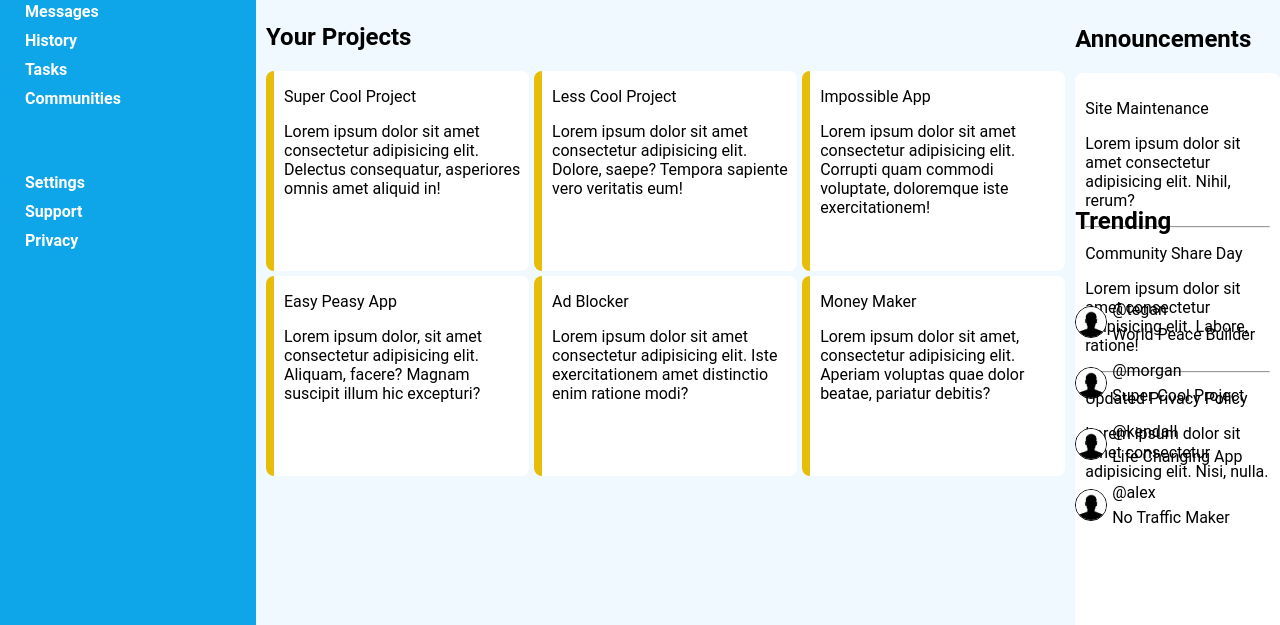
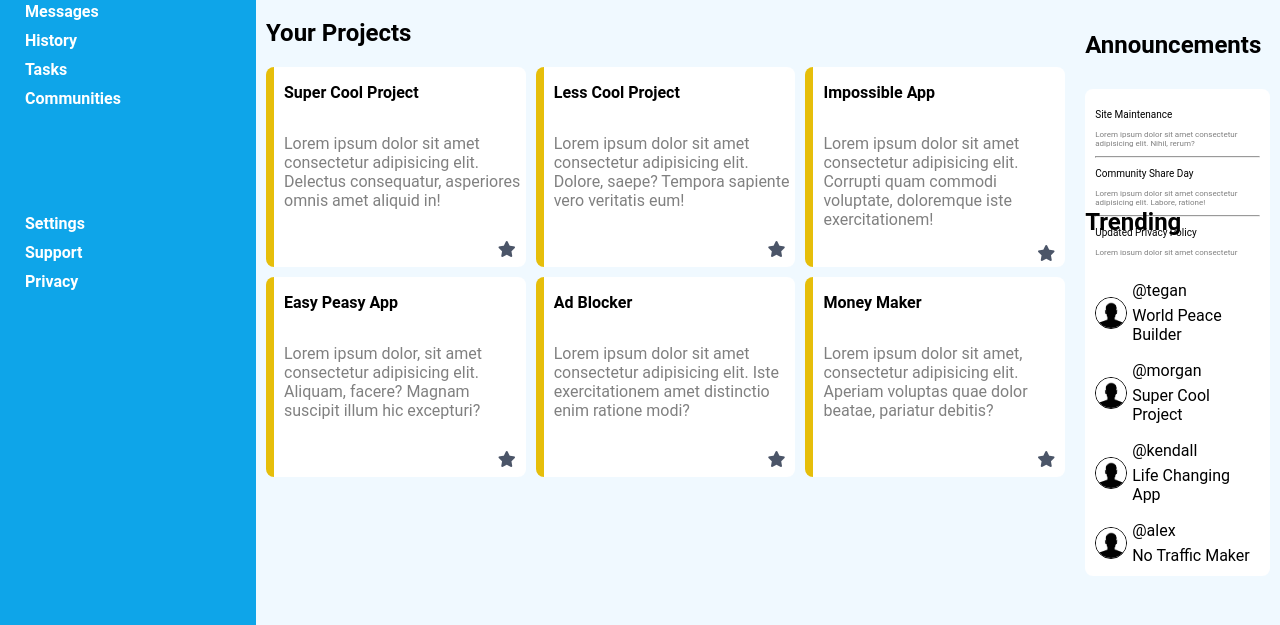
Before and after one commit to Tomasjaggard/odin-admin-dashboard, a plain HTML site: page index.html in a window 1280 px wide. Shown: the part 175-800 px from the top of the page. Drawn offline with Linux system fonts and the light colour scheme.

Commit message:
Update styles

```diff
--- a/index.html
+++ b/index.html
@@ -63,32 +63,44 @@
                     <div class="card">
                         <p class="title">Super Cool Project</p>
                         <p class="subtext">Lorem ipsum dolor sit amet consectetur adipisicing elit. Delectus consequatur, asperiores omnis amet aliquid in!</p>
-                        <p class="icons"></p>
+                        <div class="interactions">
+                            <i class="fa-solid fa-star" style="color: #4b5568;"></i>
+                        </div>
                     </div>
                     <div class="card">
                         <p class="title">Less Cool Project</p>
                         <p class="subtext">Lorem ipsum dolor sit amet consectetur adipisicing elit. Dolore, saepe? Tempora sapiente vero veritatis eum!</p>
-                        <p class="icons"></p>
+                        <div class="interactions">
+                            <i class="fa-solid fa-star" style="color: #4b5568;"></i>
+                        </div>
                     </div>
                     <div class="card">
                         <p class="title">Impossible App</p>
                         <p class="subtext">Lorem ipsum dolor sit amet consectetur adipisicing elit. Corrupti quam commodi voluptate, doloremque iste exercitationem!</p>
-                        <p class="icons"></p>
+                        <div class="interactions">
+                            <i class="fa-solid fa-star" style="color: #4b5568;"></i>
+                        </div>
                     </div>
                     <div class="card">
-                        <p class="subtext">Easy Peasy App</p>
+                        <p class="title">Easy Peasy App</p>
                         <p class="subtext">Lorem ipsum dolor, sit amet consectetur adipisicing elit. Aliquam, facere? Magnam suscipit illum hic excepturi?</p>
-                        <p class="icons"></p>
+                        <div class="interactions">
+                            <i class="fa-solid fa-star" style="color: #4b5568;"></i>
+                        </div>
                     </div>
                     <div class="card">
                         <p class="title">Ad Blocker</p>
                         <p class="subtext">Lorem ipsum dolor sit amet consectetur adipisicing elit. Iste exercitationem amet distinctio enim ratione modi?</p>
-                        <p class="icons"></p>
+                        <div class="interactions">
+                            <i class="fa-solid fa-star" style="color: #4b5568;"></i>
+                        </div>
                     </div>
                     <div class="card">
                         <p class="title">Money Maker</p>
                         <p class="subtext">Lorem ipsum dolor sit amet, consectetur adipisicing elit. Aperiam voluptas quae dolor beatae, pariatur debitis?</p>
-                        <p class="icons"></p>
+                        <div class="interactions">
+                            <i class="fa-solid fa-star" style="color: #4b5568;"></i>
+                        </div>
                     </div>
                 </div>
             </div>
@@ -111,8 +123,9 @@
                     </div>
                 </div>
             </div>
+            <div class="trending">
                 <h2>Trending</h2>
-            <div class="trending">
+                <div class="trending_content">
                     <div class="person">
                         <img src="person.jpg" alt="">
                         <div class="details">
@@ -144,5 +157,6 @@
                 </div>
             </div>
         </div>
+    </div>
 </body>
 </html>
--- a/style.css
+++ b/style.css
@@ -30,7 +30,8 @@ body{
 
 #logo{
     grid-column: 1/2;
-    padding: 35px 0 0 25px;
+    font-size: 25px;
+    padding: 25px 0 60px 25px;
 }
 
 #user_buttons, #support_buttons{
@@ -40,10 +41,11 @@ body{
 
 #user_buttons{
     grid-row: 2/4;
-
+    margin-bottom: 5px;
 }
 
 #support_buttons{
+    padding-top: 50px;
     grid-row: 4/5;
 }
 
@@ -59,7 +61,6 @@ nav{
     display: grid;
     grid-template-columns: repeat(7,1fr);
     grid-template-rows: repeat(2,1fr);
-    border: 2px red solid;
 }
 
 #top{
@@ -146,6 +147,7 @@ nav{
     display: grid;
     grid-template-columns: repeat(5, 1fr);
     grid-template-rows: repeat(5, 1fr);
+    background-color: var(--secondary-background-color);
 }
 
 .projects{
@@ -157,12 +159,15 @@ nav{
 
 .projects_container{
     display: grid;
-    overflow: auto;
+    overflow-y: auto;
     grid-template-columns: repeat(auto-fit,minmax(250px,1fr));
-    gap: 5px
+    gap: 10px;
+    max-height: 100%;
 }
 
 .card{
+    display: flex;
+    flex-direction: column;
     padding-left: 10px;
     height: 200px;
     background-color: white;
@@ -170,7 +175,26 @@ nav{
     border-color: rgb(230, 190, 10);
     border-width: 8px;
     border-radius: 8px;
+    color: gray;
+    position: relative;
 }
+
+.card .title{
+    color: black;
+    font-weight: bold;
+}
+
+.card .subtext {
+    flex-grow: 1; /* Allow subtext to take up remaining space */
+}
+
+.card .interactions{
+    display: flex;
+    justify-content: right;
+    margin-right: 10px;
+    margin-bottom: 10px;
+}
+
 
 .announcements{
     padding-top: 12px;
@@ -179,18 +203,38 @@ nav{
     background-color: var(--secondary-background-color);
 }
 
+.announcements h2{
+    padding: 10px;
+}
+
 .announcement_content{
+    margin: 10px;
     background-color: white;
     border-radius: 8px;
     padding: 10px;
 }
 
-.announcements .article .subtext{
-    overflow: hidden;
-}s
+.article .title{
+    font-size: 10px;
+}
+
+.article .subtext{
+    font-size: 8px;
+    color: gray;
+}
 
 .trending{
-    grid-row: 4/6;
+    margin-top: 160px;
+}
+
+.trending h2{
+    padding-left: 10px;
+}
+
+.trending_content{
+    margin: 0px 10px 10px 10px;
+    padding: 10px;
+    grid-row: 3/6;
     grid-column: 5/6;
     background-color: white;
     border-radius: 8px;
@@ -206,6 +250,7 @@ nav{
 .trending .person img{
     width: 30px;
     height: 30px;
+    object-fit: cover;
     border-radius: 50px;
     border: 1px black solid;
 }
```
Lines whose indentation alone changed are shown as unchanged.
